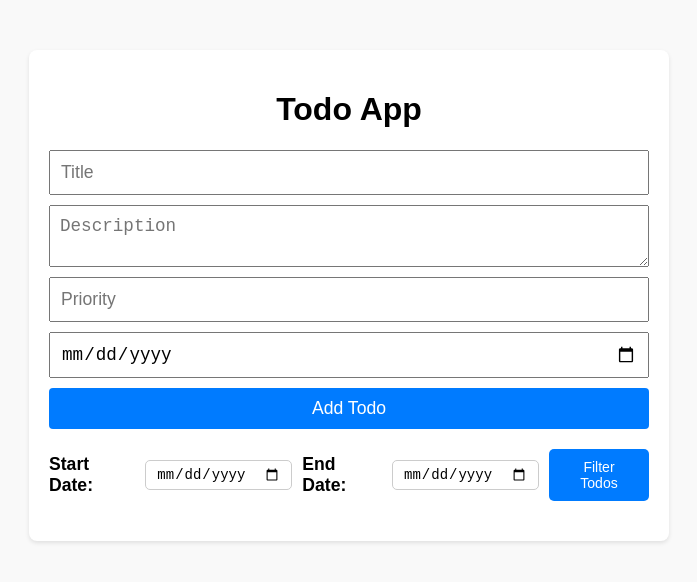
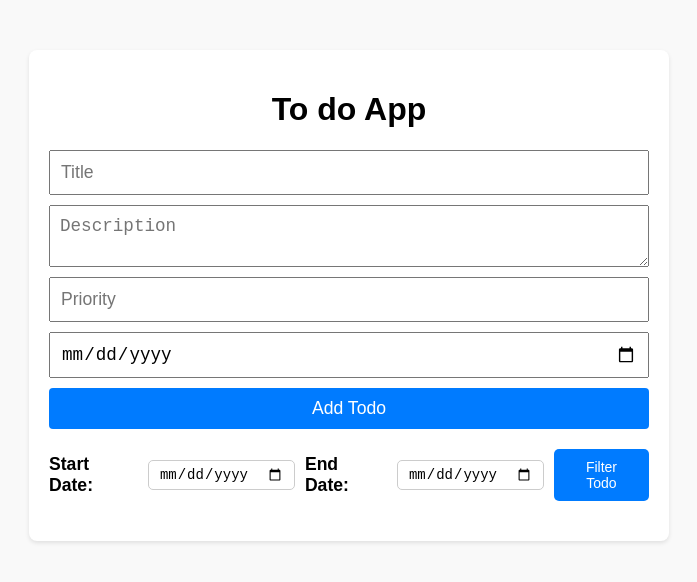
Before and after one commit to JonahXiaFei/client_side_todos, a plain HTML site: page index.html in a window 1280 px wide. Shown: the whole page, without its empty margins (291-988 px from the left). Drawn offline with Linux system fonts and the light colour scheme; no server answers.

Commit message:
first commit

```diff
--- a/index.html
+++ b/index.html
@@ -3,12 +3,12 @@
   <head>
     <meta charset="UTF-8" />
     <meta name="viewport" content="width=device-width, initial-scale=1.0" />
-    <title>Todo App</title>
+    <title>To do App</title>
     <link rel="stylesheet" href="styles.css" />
   </head>
   <body>
     <div class="container">
-      <h1>Todo App</h1>
+      <h1>To do App</h1>
       <form id="todoForm">
         <input type="text" id="title" placeholder="Title" required />
         <textarea id="description" placeholder="Description"></textarea>
@@ -21,7 +21,7 @@
         <input type="date" id="startDate" />
         <label for="endDate">End Date:</label>
         <input type="date" id="endDate" />
-        <button id="filterButton">Filter Todos</button>
+        <button id="filterButton">Filter Todo</button>
       </div>
       <div id="todosContainer"></div>
     </div>
```
